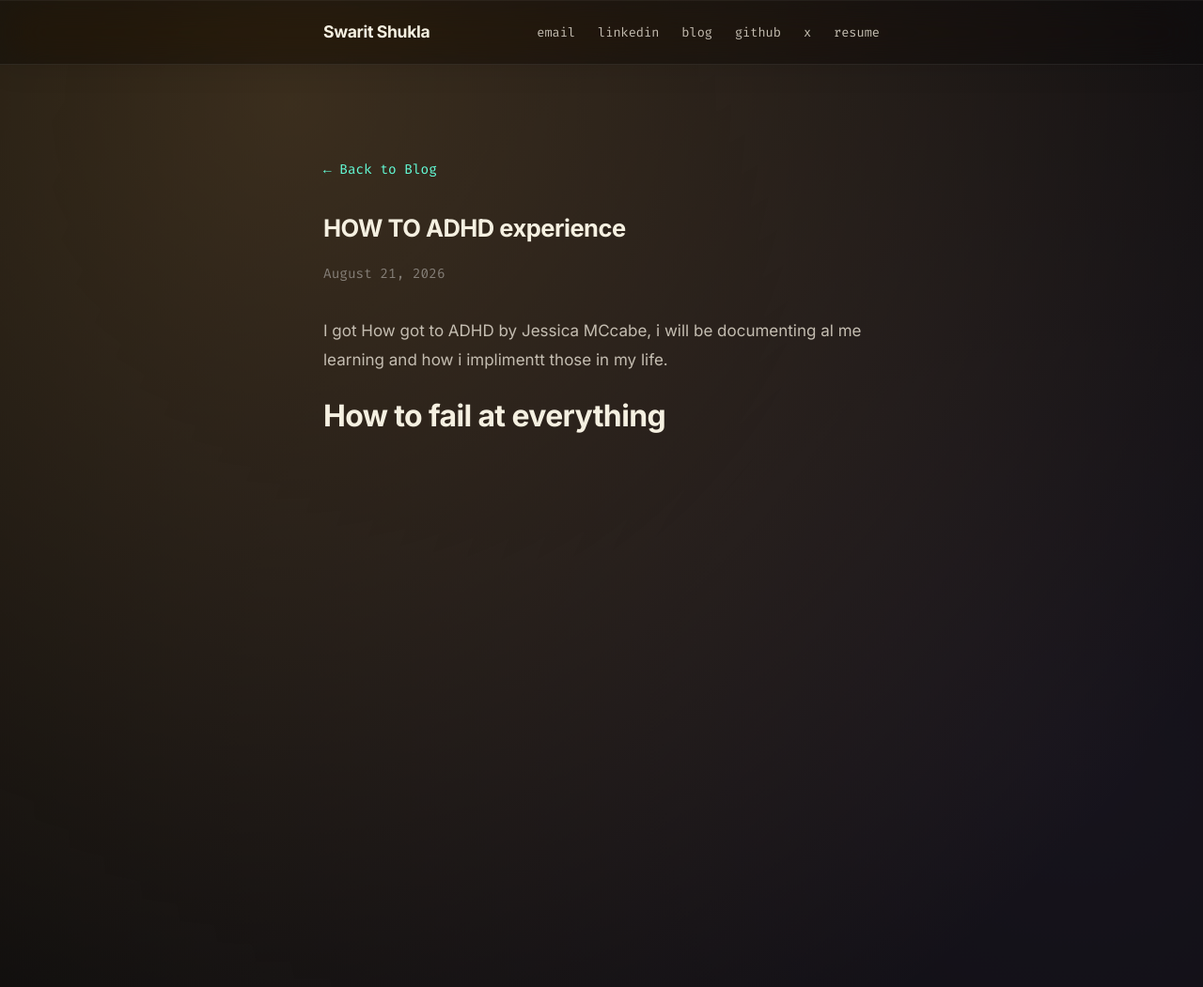
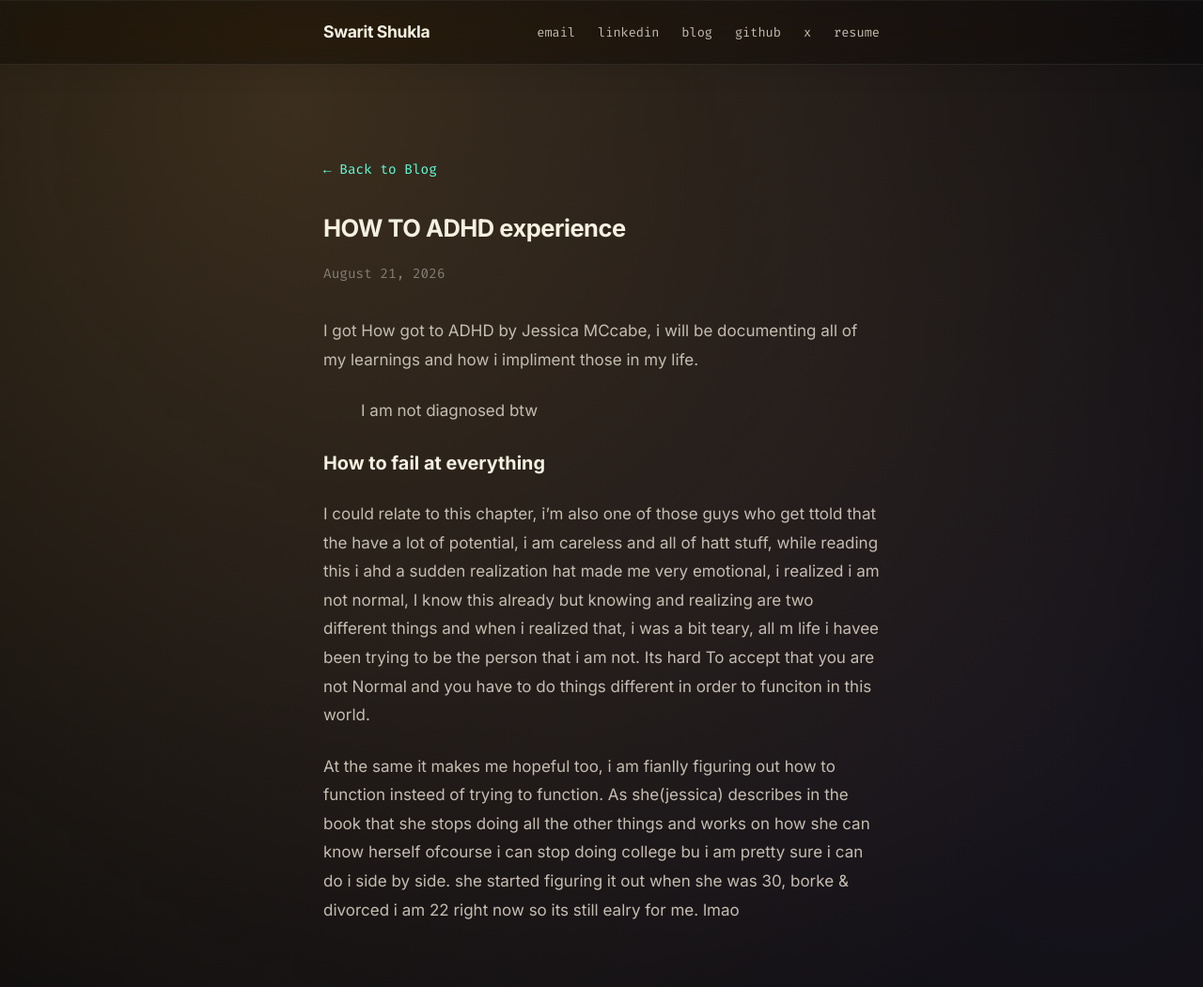
Before and after one commit to SWARITSHUKLA/SWARITSHUKLA.github.io, a Jekyll site: the page built from _posts/2026-08-21-HOW-TO-ADHD-experience.md, in a window 1280 px wide and 1072 px high. Shown: the top 1051 px of the window at 94% size. Built offline with Jekyll 4.4.1, drawn with Linux system fonts in a browser that asks for light colours.

Commit message:
wrote my thoughts on the first chapter

```diff
--- a/_posts/2026-08-21-HOW-TO-ADHD-experience.md
+++ b/_posts/2026-08-21-HOW-TO-ADHD-experience.md
@@ -5,6 +5,12 @@ date: 2026-08-21
 category: life
 ---
 
-I got How got to ADHD by Jessica MCcabe, i will be documenting al me learning and how i implimentt those in my life.
+I got How got to ADHD by Jessica MCcabe, i will be documenting all of my learnings and how i impliment those in my life.
 
-## How to fail at everything
+> I am not diagnosed btw
+
+### How to fail at everything
+
+I could relate to this chapter, i'm also one of those guys who get ttold that the have a  lot of potential, i am careless and all of hatt stuff, while reading this i ahd a sudden realization hat made me very emotional, i realized i am not normal, I know this already but knowing and realizing are two different things and when i realized that, i was a bit teary, all m life i havee been trying to be the person that i am not. Its hard To accept that you are not Normal and you have to do things different in order to funciton in this world.
+
+At the same it makes me hopeful too, i am fianlly figuring out how to function insteed of trying to function. As she(jessica) describes in the book that she stops doing all the other things and works on how she can know herself ofcourse i can stop doing college bu i am pretty sure i can do i side by side. she started figuring it out when she was 30, borke & divorced i am 22 right now so its  still ealry for me. lmao
```
